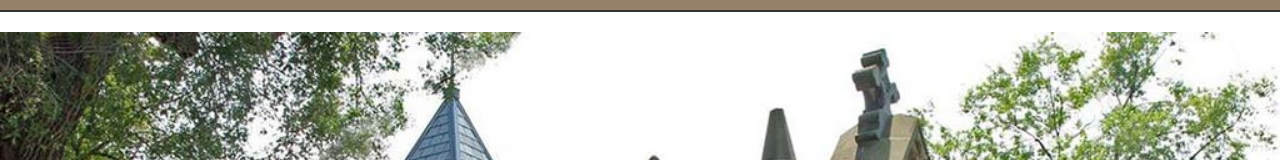
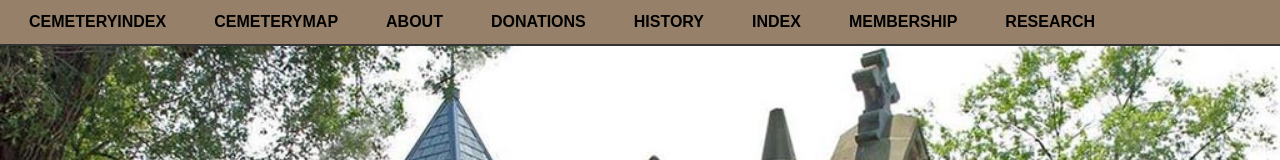
Before and after one commit to DesertTrailRunner/mscf1841, a Nuxt app: page / in a window 1280 px wide. Shown: the top 160 px of the page. Built offline with nearby package versions, Linux system fonts and the light colour scheme.

Commit message:
site nav works

```diff
--- /dev/null
+++ b/components/SiteNav.vue
@@ -0,0 +1,55 @@
+<script lang="ts">
+/**
+ * SiteNav
+ * @date 2022-05-26
+ */
+import Vue, { PropOptions } from "vue";
+//import { RouteRecordRaw } from "vue-router";
+
+interface ICompData {
+  navigationItems: any[];
+}
+
+export default Vue.extend({
+  data: () => {
+    return {
+      navigationItems: [],
+    } as ICompData;
+  },
+  mounted() {
+    this.buildNavigation();
+  },
+  methods: {
+    buildNavigation() {
+        console.log(this.$router.options.routes);
+
+      if (this.$router && this.$router.options && this.$router.options.routes) {
+        this.$router.options.routes.forEach((route: any) => {
+          if (route.name && route.path && route.path.lastIndexOf("/") == 0)
+            this.navigationItems.push(route);
+        });
+      }
+    },
+    createLabel(routeName:string):string {
+        return routeName.toUpperCase();
+    }
+  },
+});
+</script>
+
+<template>
+  <nav>
+    <NuxtLink v-for="(route, r) in navigationItems" :key="r" :to="route.path">{{
+      createLabel(route.name)
+    }}</NuxtLink>
+  </nav>
+</template>
+
+<style scoped>
+nav {
+  display: flex;
+  align-items: center;
+  height: 100%;
+  flex-wrap: wrap;
+}
+</style>
--- a/layouts/info.vue
+++ b/layouts/info.vue
@@ -1,21 +1,23 @@
 <script lang="ts">
 /**
  * Info page
- * @date 2022-05-21
+ * @date 2022-05-26
  */
 import Vue from 'vue'
+
+import SiteNav from "~/components/SiteNav.vue";
 
 // import SpinnerNotice from "../lib/ui/components/SpinnerNotice.vue";
 // import RouterNav from "../lib/ui/components/RouterNav.vue";
 
 export default Vue.extend({
-  // components: { SpinnerNotice, RouterNav },
+  components: { SiteNav },
 });
 </script>
 <template>
   <div>
     <header>
-      <!-- <RouterNav></RouterNav> -->
+      <SiteNav/>
     </header>
 
     <main>
--- a/pages/index.vue
+++ b/pages/index.vue
@@ -24,11 +24,11 @@ export default Vue.extend({
           </section>
           <section>
             <h2>Latest news</h2>
-            <NewsItems url="data/news.json" />
+            <!-- <NewsItems url="data/news.json" /> -->
           </section>
         </div>
         <div>
-          <SocialMediaIcons />
+          <!-- <SocialMediaIcons /> -->
         </div>
         <div>
           <img
```
Also changed, not shown: nuxt.config.js (+9 -1 lines), pages/bios/sample.vue (renamed from pages/bios.vue).
